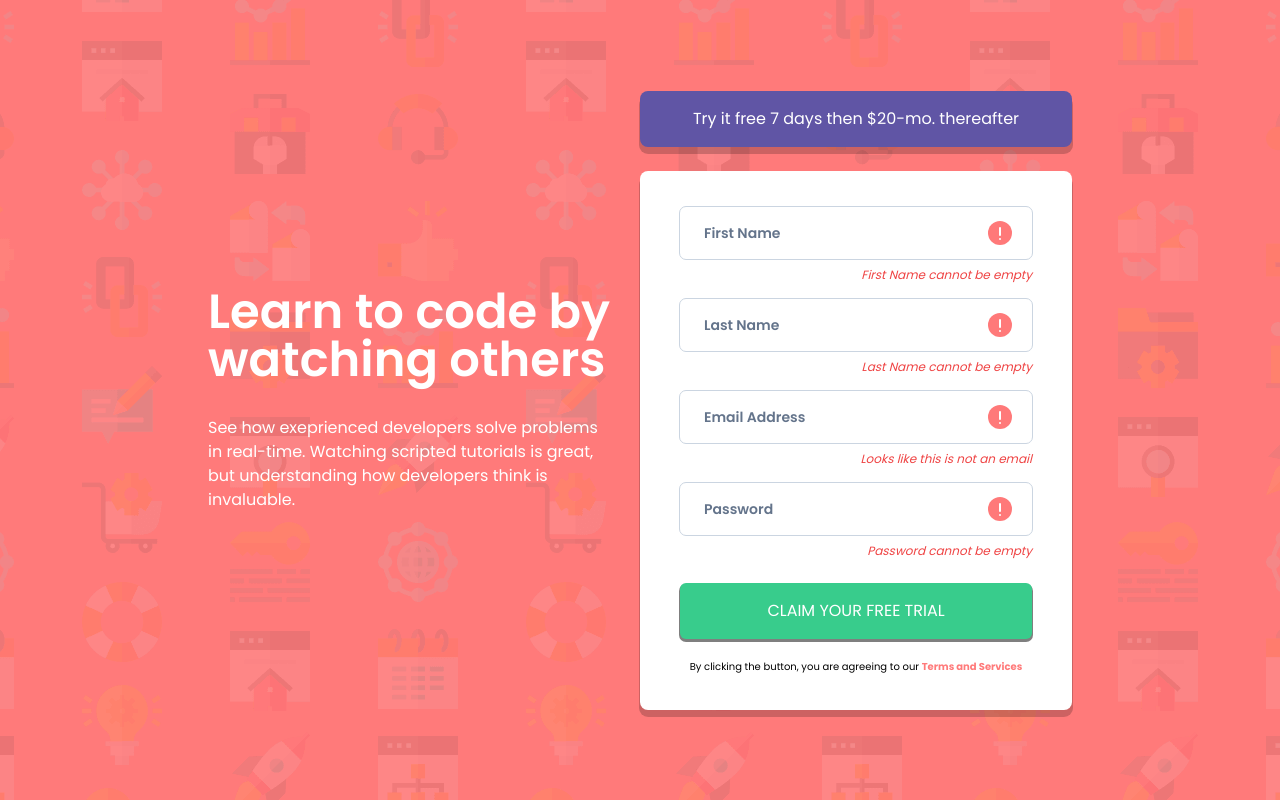
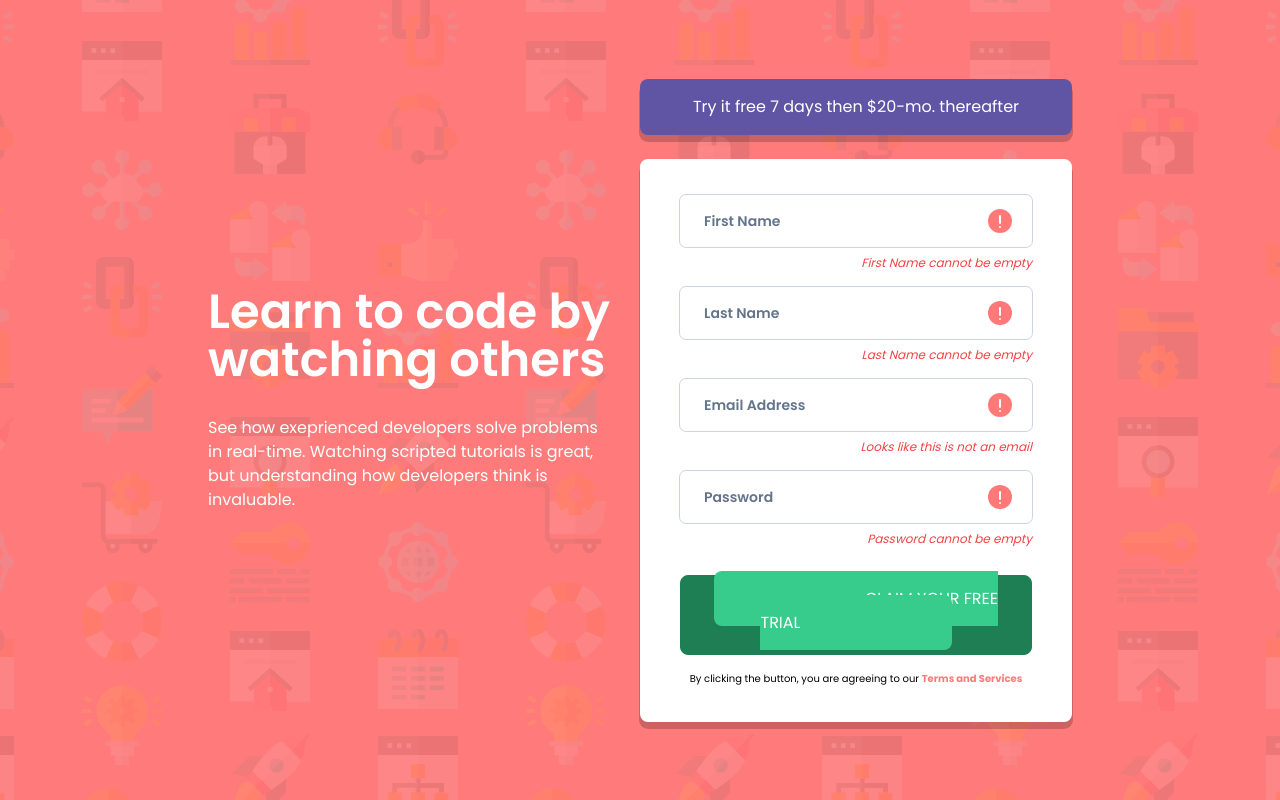
Before and after one commit to Bubblecrown/Sign-up-page, a React (Create React App) app: page / in a window 1280 px wide. Built offline with nearby package versions, Linux system fonts and the light colour scheme.

Commit message:
Create 3D button submit in form component

```diff
--- a/src/components/FormComponent.js
+++ b/src/components/FormComponent.js
@@ -69,13 +69,18 @@ export default function FormComponent() {
           </div>
           <small>Password cannot be empty</small>
         </div>
-        <button
-          type="submit"
-          className="w-full bg-[color:var(--Green)] px-10 py-4 shadow-submit-shadow text-white rounded-md mb-5 mt-2
+        <div>
+          <button
+            type="submit"
+            className="w-full py-4 text-white rounded-md mb-5 mt-2 relative
         "
-        >
-          CLAIM YOUR FREE TRIAL
-        </button>
+          >
+            <div className="absolute h-full bg-[#1e7f55] -bottom-1 border-[#1e7f55] border rounded-lg inset-x-0 px-10 "></div>
+            <span className="relative px-[151px] py-4 bg-[color:var(--Green)] rounded-lg">
+              CLAIM YOUR FREE TRIAL
+            </span>
+          </button>
+        </div>
         <p className="text-[10px] text-center">
           By clicking the button, you are agreeing to our&nbsp;
           <a
```
